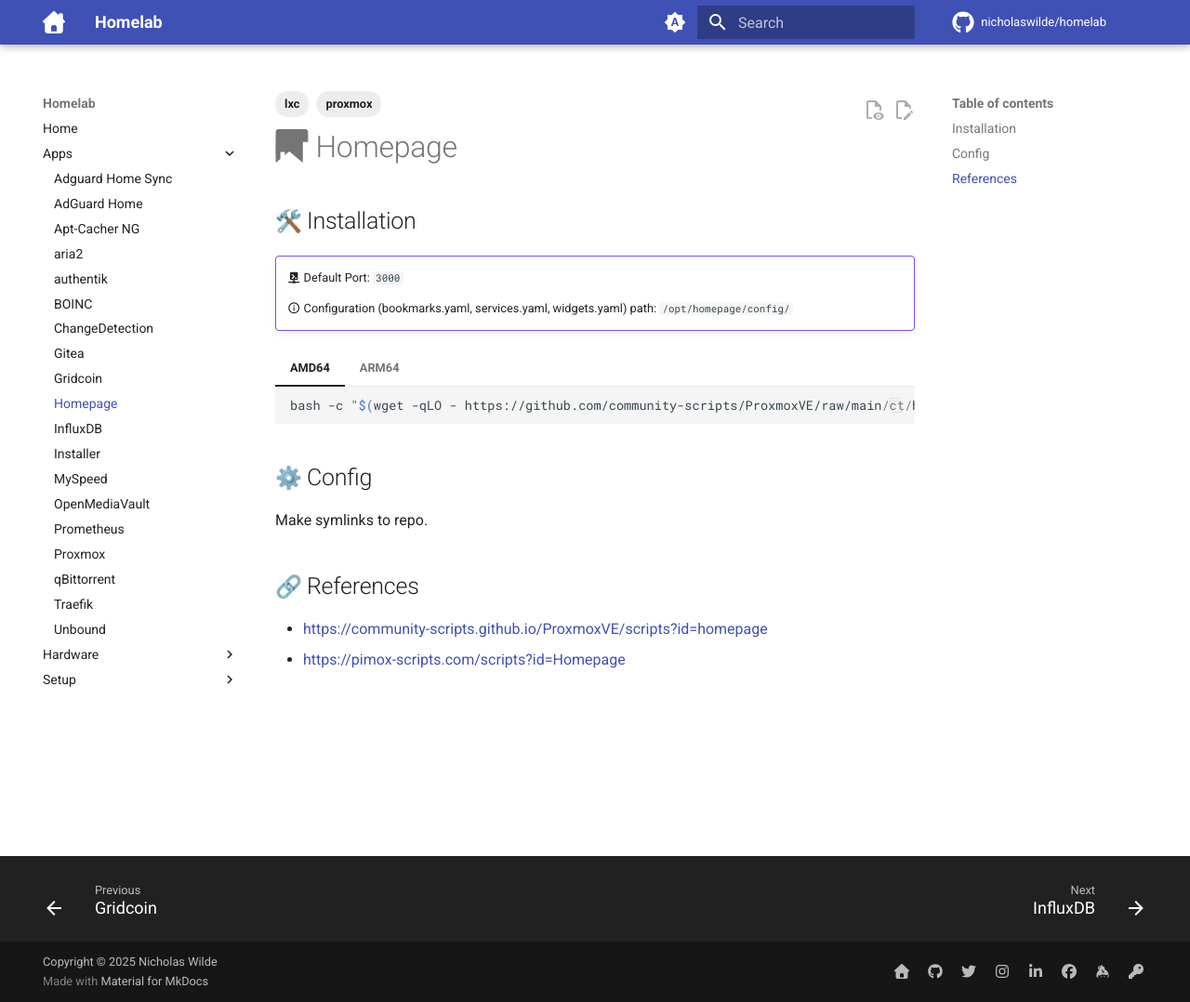
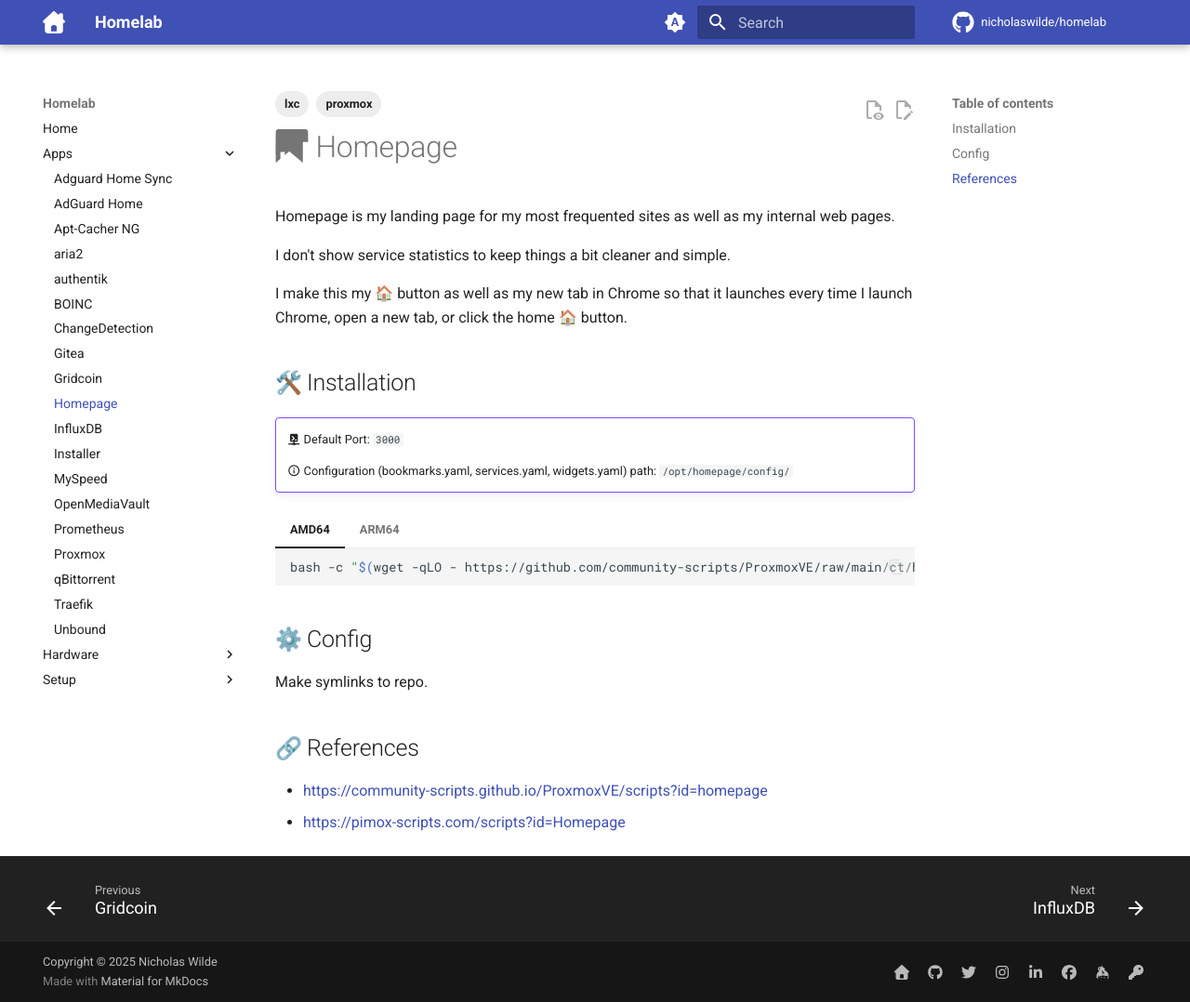
Before and after one commit to nicholaswilde/homelab, an MkDocs documentation site: the page built from docs/apps/homepage.md, in a window 1280 px wide and 1078 px high. Shown: the whole window at 93% size. Built offline with MkDocs 1.6.1 and Material for MkDocs 9.7.7, drawn with Linux system fonts in a browser that asks for light colours; emoji names are drawn with the system emoji font; comment, search, counter and statistics services are not loaded.

Commit message:
Update homepage.md

```diff
--- a/docs/apps/homepage.md
+++ b/docs/apps/homepage.md
@@ -4,6 +4,12 @@
   - proxmox
 ---
 # :simple-homepage: Homepage
+
+Homepage is my landing page for my most frequented sites as well as my internal web pages.
+
+I don't show service statistics to keep things a bit cleaner and simple.
+
+I make this my 🏠 button as well as my new tab in Chrome so that it launches every time I launch Chrome, open a new tab, or click the home 🏠 button.
 
 ## :hammer_and_wrench: Installation
 
```
